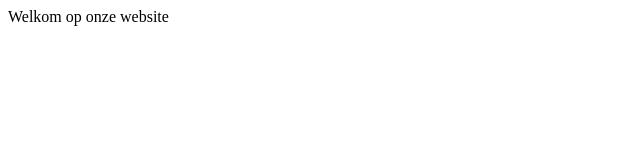
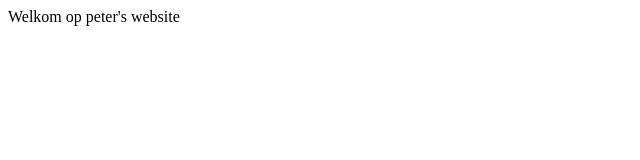
Before and after one commit to Benjamin134081/23-24-html-V4-Benjamin-Peter, a plain HTML site: page index.html in a window 1280 px wide. Shown: the full height of the page, 0-640 px from the left. Drawn offline with Linux system fonts and the light colour scheme.

Commit message:
Update index.html

```diff
--- a/index.html
+++ b/index.html
@@ -9,7 +9,7 @@
 </head>
 
 <body>
-  Welkom op onze website
+  Welkom op peter's website
 </body>
 
 </html>
```
